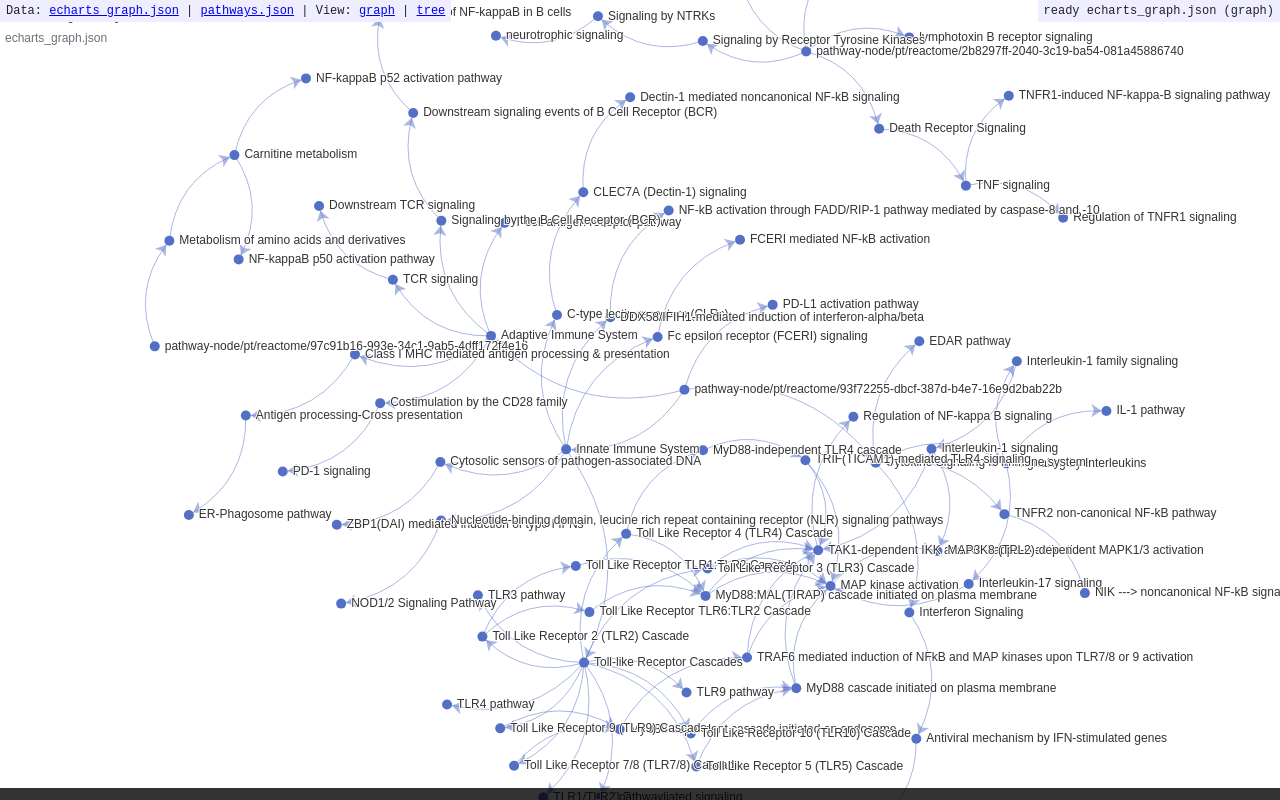
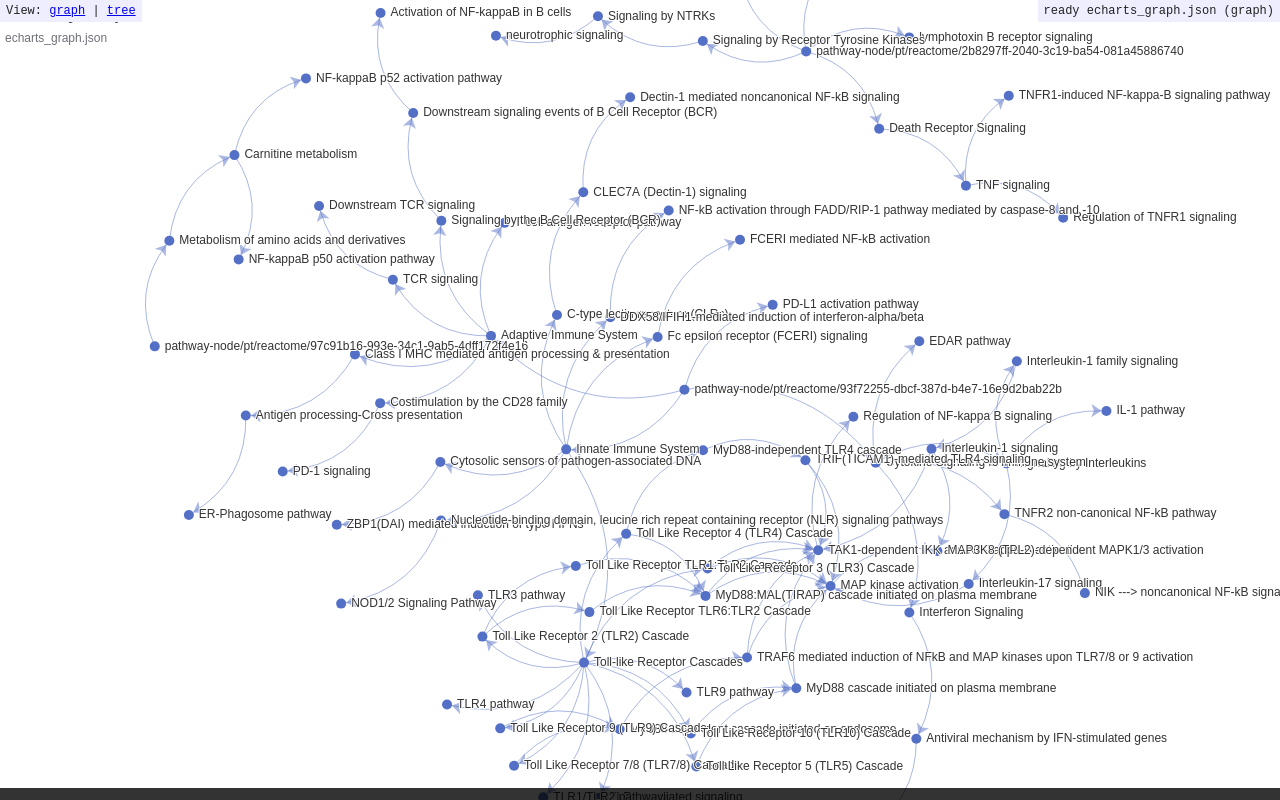
Before and after one commit to mrleepee/pathways-graph-spike, a plain HTML site: page graph.html in a window 1280 px wide. Drawn offline with Linux system fonts and the light colour scheme.

Commit message:
Simplify graph data loading

```diff
--- a/graph.html
+++ b/graph.html
@@ -44,10 +44,10 @@
 <body style="height: 100%; margin: 0">
   <div id="status" style="position:fixed;top:0;right:0;background:#eef;color:#222;padding:4px 6px;font:12px/1.2 monospace;z-index:99998">loading</div>
   <div id="controls" style="position:fixed;top:0;left:0;background:#eef;color:#222;padding:4px 6px;font:12px/1.2 monospace;z-index:99998">
-    Data:
-    <a href="?data=echarts_graph.json">echarts_graph.json</a>
+    View:
+    <a href="?view=graph">graph</a>
     |
-    <a href="?data=pathways.json">pathways.json</a>
+    <a href="?view=tree">tree</a>
   </div>
   <div id="error-log" data-has-errors="false" style="position:fixed;bottom:0;left:0;right:0;max-height:30%;overflow:auto;background:rgba(0,0,0,0.8);color:#fdd;font:12px/1.4 monospace;padding:6px;z-index:99999"></div>
   <div id="container" style="height: 100%"></div>
@@ -58,20 +58,9 @@
     var dom = document.getElementById('container');
     var myChart = echarts.init(dom, null, { renderer: 'canvas', useDirtyRect: false });
     var params = new URLSearchParams(location.search);
-    var dataFile = params.get('data') || 'echarts_graph.json';
     var view = (params.get('view') || 'graph').toLowerCase(); // 'graph' or 'tree'
+    var dataFile = 'echarts_graph.json';
     var option;
-
-    // Add dynamic view links that preserve the chosen data file
-    (function () {
-      var c = document.getElementById('controls');
-      if (!c) return;
-      var links = ' | View: '
-        + '<a href="?data=' + encodeURIComponent(dataFile) + '&view=graph">graph</a>'
-        + ' | '
-        + '<a href="?data=' + encodeURIComponent(dataFile) + '&view=tree">tree</a>';
-      c.insertAdjacentHTML('beforeend', links);
-    })();
 
     // --- Edge list -> ECharts converter (uses edge.label for node labels) ---
     function edgesToEcharts(edges, labelsByUri) {
```
